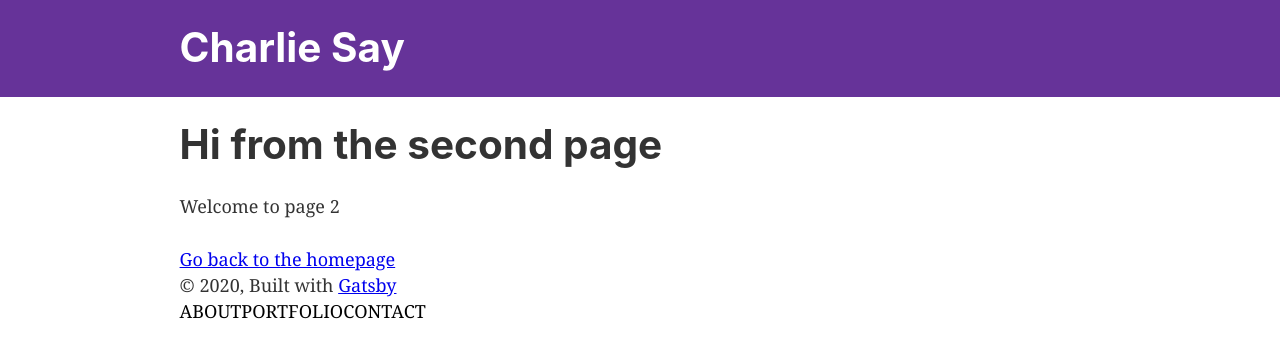
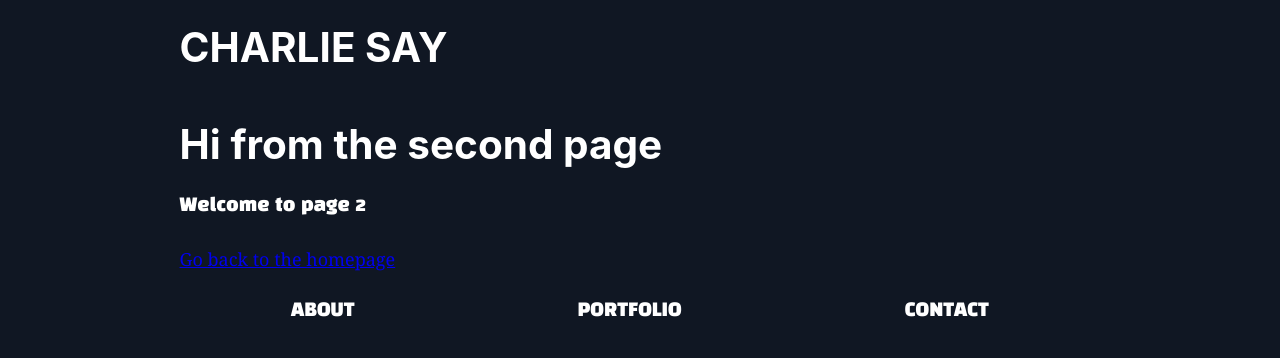
Before and after one commit to CharlieSay/CharliePortfolio, a Gatsby site: page /page-2 in a window 1280 px wide. Built offline with nearby package versions, Linux system fonts and the light colour scheme; Gatsby itself is replaced by a stand-in of ours.

Commit message:
Portfoio updates

```diff
--- /dev/null
+++ b/src/components/footer.css
@@ -0,0 +1,13 @@
+.footer__container {
+    display:flex;
+    justify-content: space-around;
+    width: 100%;
+}
+
+.footer__link {
+    font-family: "primary";
+}
+
+.footer__link:hover {
+    color: red;
+}
--- a/src/components/footer.js
+++ b/src/components/footer.js
@@ -1,20 +1,25 @@
 import PropTypes from "prop-types"
 import React from "react"
 import { Link } from "gatsby"
+import "./footer.css";
 
 const Footer = ({ footerLinks }) => (
   <footer>
-    <div>
+    <div className="footer__container" style={{marginTop: `1.45rem` }}>
       {footerLinks.map((footerLink, i) => (
+        <div>
         <Link
           to={footerLink.url}
           style={{
-            color: `black`,
+            color: `white`,
             textDecoration: `none`,
           }}
         >
+        <div className="footer__link">
           {footerLink.name}
+          </div>
         </Link>
+          </div>
       ))}
     </div>
   </footer>
--- a/src/components/header.js
+++ b/src/components/header.js
@@ -5,7 +5,6 @@ import React from "react"
 const Header = ({ siteTitle }) => (
   <header
     style={{
-      background: `rebeccapurple`,
       marginBottom: `1.45rem`,
     }}
   >
@@ -24,7 +23,7 @@ const Header = ({ siteTitle }) => (
             textDecoration: `none`,
           }}
         >
-          {siteTitle}
+          {siteTitle.toUpperCase()}
         </Link>
       </h1>
     </div>
--- a/src/components/layout.css
+++ b/src/components/layout.css
@@ -1,12 +1,18 @@
+
+
 html {
   font-family: sans-serif;
   -ms-text-size-adjust: 100%;
   -webkit-text-size-adjust: 100%;
+  color: #FFFFFF;
+  font-family: "primary";
 }
 body {
   margin: 0;
   -webkit-font-smoothing: antialiased;
   -moz-osx-font-smoothing: grayscale;
+  background-color: #101723;
+  font-family: "primary";
 }
 article,
 aside,
@@ -63,6 +69,7 @@ dfn {
 h1 {
   font-size: 2em;
   margin: 0.67em 0;
+  font-family: "primary";
 }
 mark {
   background-color: #ff0;
@@ -229,7 +236,7 @@ h1 {
   padding-right: 0;
   padding-top: 0;
   margin-bottom: 1.45rem;
-  color: inherit;
+  color: #FFFFFF;
   font-family: -apple-system, BlinkMacSystemFont, Segoe UI, Roboto, Oxygen,
     Ubuntu, Cantarell, Fira Sans, Droid Sans, Helvetica Neue, sans-serif;
   font-weight: bold;
@@ -385,6 +392,8 @@ p {
   padding-right: 0;
   padding-top: 0;
   margin-bottom: 1.45rem;
+  color: #FFFFFF;
+  font-family: "primary";
 }
 figure {
   margin-left: 0;
@@ -620,3 +629,8 @@ pre tt:after {
     font-size: 100%;
   }
 }
+
+@font-face {
+  font-family: primary;
+  src: url("../fonts/primary-font.ttf");
+}
--- a/src/components/layout.js
+++ b/src/components/layout.js
@@ -45,11 +45,6 @@ const Layout = ({ children }) => {
         }}
       >
         <main>{children}</main>
-        <footer>
-          © {new Date().getFullYear()}, Built with
-          {` `}
-          <a href="https://www.gatsbyjs.org">Gatsby</a>
-        </footer>
         <Footer footerLinks={data.site.siteMetadata.footerLinks}/>
       </div>
     </>
```
Also changed, not shown: src/components/image.js (+14 -7 lines), src/pages/index.css (added, +19 -0 lines), src/pages/index.js (+11 -7 lines), src/fonts/primary-font.ttf (added), src/images/profile.png (added).
